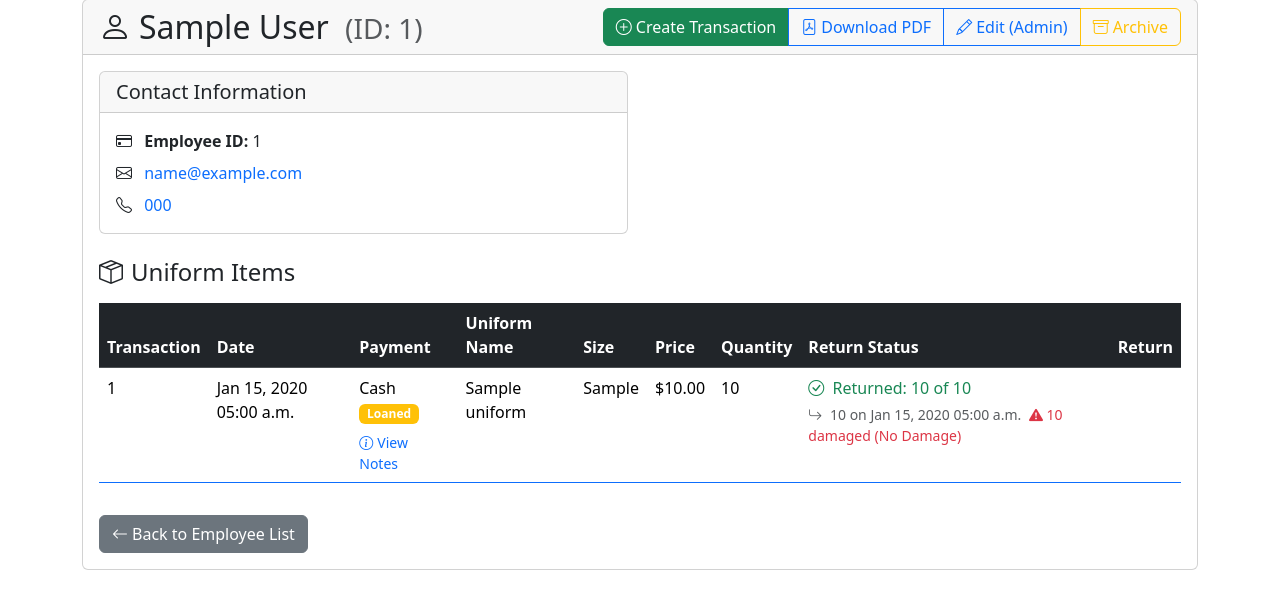
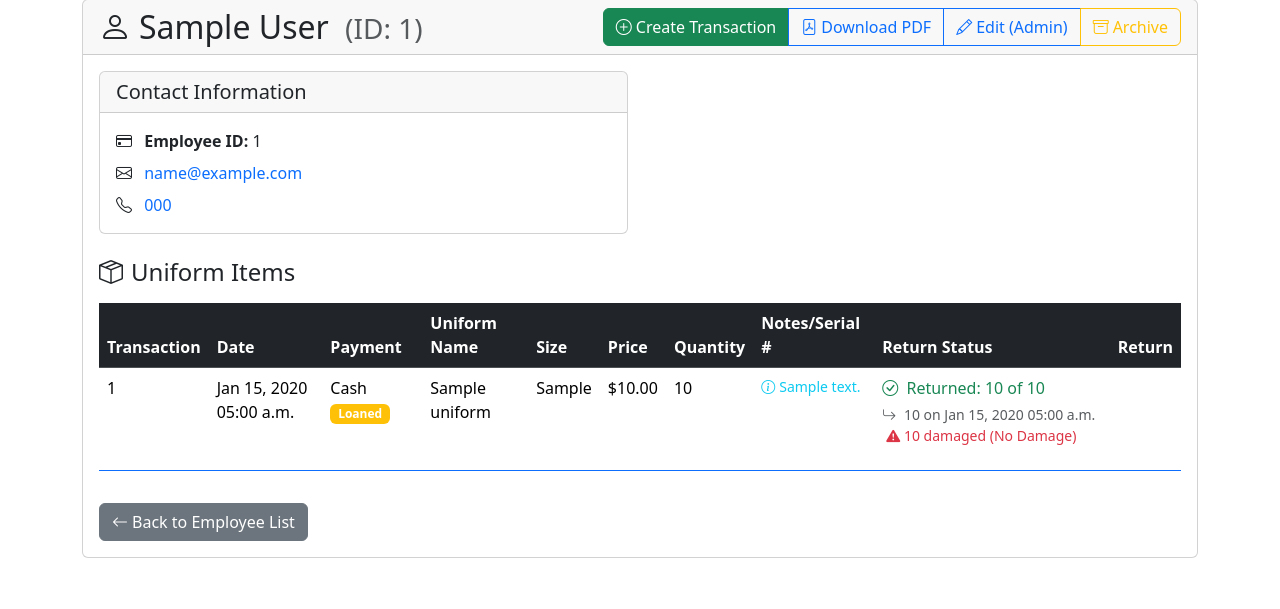
Before and after one commit to KaranKumar1811/Inventory-System, a Django app: page /inventory/employees/1/ in a window 1280 px wide. Shown: the part 121-730 px from the top of the page. Run offline with Django 5.2, Linux system fonts and the light colour scheme; a user stored in the database is signed in; tables that the repository leaves empty hold one stand-in row (values such as "Sample post").

Commit message:
Improve display of transaction notes in employee detail and PDF

```diff
--- a/inventory/templates/inventory/employee_detail.html
+++ b/inventory/templates/inventory/employee_detail.html
@@ -102,6 +102,7 @@
             <th>Size</th>
             <th>Price</th>
             <th>Quantity</th>
+            <th>Notes/Serial #</th>
             <th>Return Status</th>
             <th>Return</th>
           </tr>
@@ -116,24 +117,21 @@
               <td rowspan="{{ transaction.items.count }}">
                 {{ transaction.get_payment_option_display }}
                 {% if transaction.loaned %}<span class="badge bg-warning">Loaned</span>{% endif %}
-                {% if transaction.notes %}
-                <div class="mt-2 small">
-                  <a class="text-decoration-none" data-bs-toggle="collapse" href="#notes-{{ transaction.id }}" role="button" aria-expanded="false">
-                    <i class="bi bi-info-circle me-1"></i>View Notes
-                  </a>
-                  <div class="collapse mt-1" id="notes-{{ transaction.id }}">
-                    <div class="card card-body py-1 px-2 bg-light">
-                      <small>{{ transaction.notes|linebreaksbr }}</small>
-                    </div>
-                  </div>
-                </div>
-                {% endif %}
               </td>
               {% endif %}
               <td>{{ item.uniform.name }}</td>
               <td>{{ item.uniform.size }}</td>
               <td>${{ item.uniform.price }}</td>
               <td>{{ item.quantity }}</td>
+              <td>
+                {% if transaction.notes and forloop.first %}
+                  <div class="small text-info">
+                    <i class="bi bi-info-circle me-1"></i>{{ transaction.notes|linebreaksbr }}
+                  </div>
+                {% else %}
+                  <span class="text-muted">—</span>
+                {% endif %}
+              </td>
               <td>
                 {% if item.total_returned %}
                   <div class="text-success">
--- a/inventory/templates/inventory/employee_pdf.html
+++ b/inventory/templates/inventory/employee_pdf.html
@@ -219,6 +219,11 @@
                 </td>
             </tr>
         </table>
+        {% if transaction.notes %}
+        <div style="font-size: 10px; margin-top: 5px; padding: 5px; background-color: #e9f7fe; border-left: 3px solid #3498db;">
+            <strong>Notes/Serial #:</strong> {{ transaction.notes|linebreaksbr }}
+        </div>
+        {% endif %}
     </div>
 
     <table>
```
